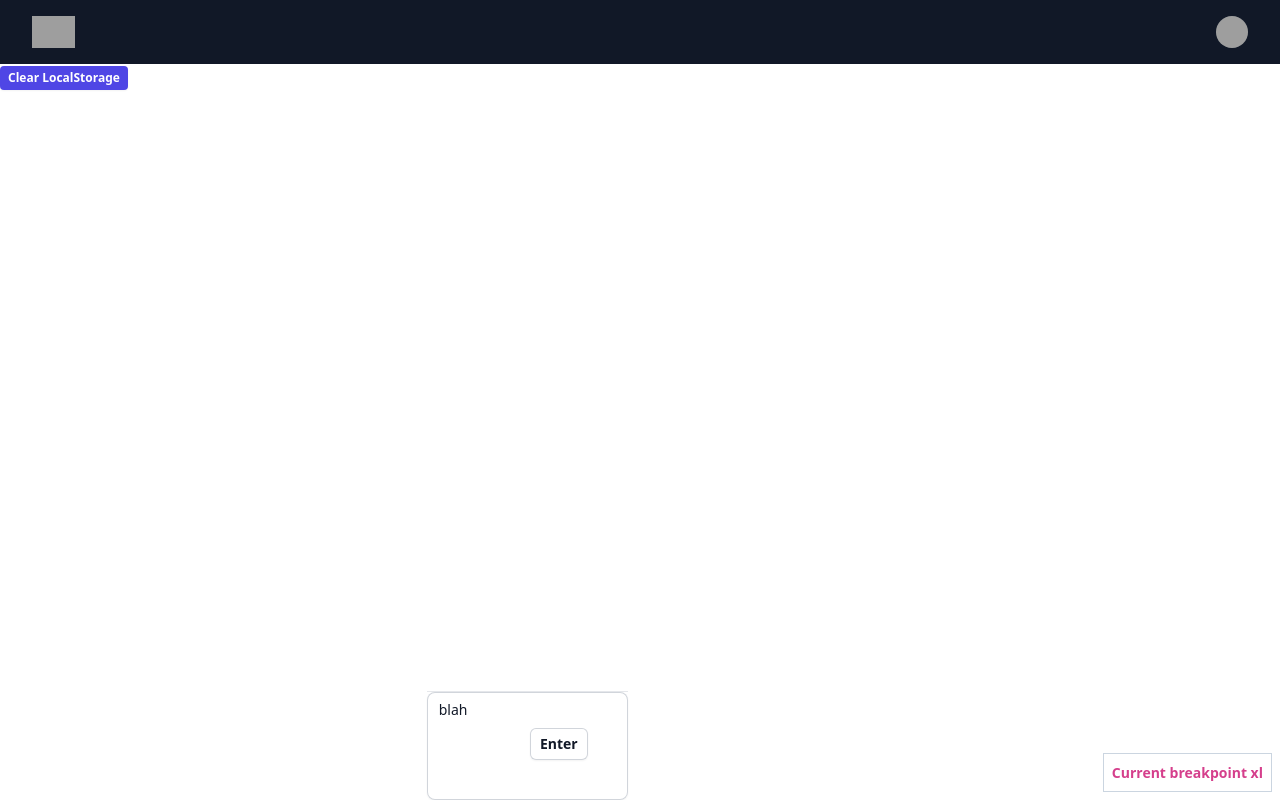
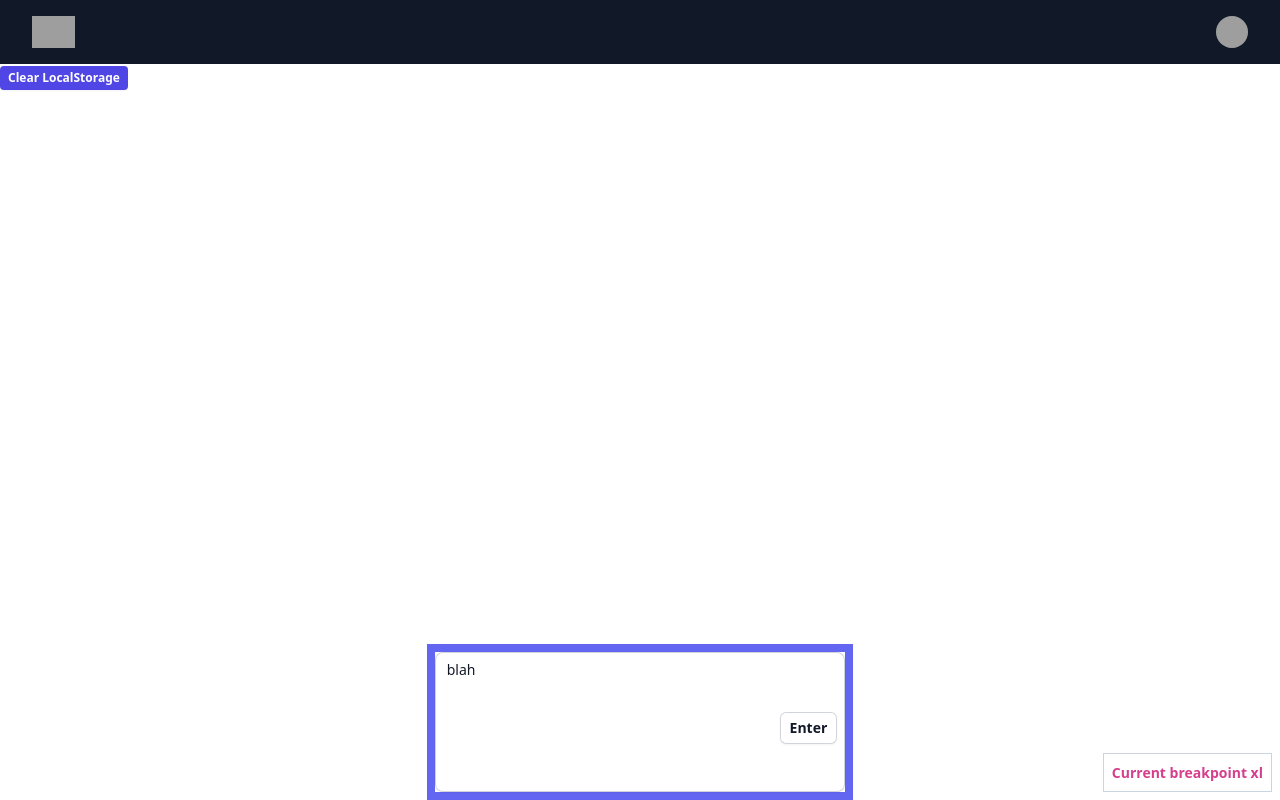
Before and after one commit to ChangedNameTo/solo-helper, a React (Vite) app: page / in a window 1280 px wide. Built offline with nearby package versions, Linux system fonts and the light colour scheme; grey boxes are pictures that could not be loaded; what javascript-time-ago would draw is missing.

Commit message:
List scroll works

```diff
--- a/src/components/CommandInputBox.jsx
+++ b/src/components/CommandInputBox.jsx
@@ -10,7 +10,7 @@ export default function CommandInputBox(props) {
   }
 
   return (
-    <form className="flex-auto" onSubmit={(e) => submitCommand(e)}>
+    <form className="m-2 flex-auto bg-white" onSubmit={(e) => submitCommand(e)}>
       <div className="overflow-hidden rounded-lg pb-12 shadow-sm ring-1 ring-inset ring-gray-300 focus-within:ring-2 focus-within:ring-indigo-600">
         <label htmlFor="comment" className="sr-only">
           What happens next?
@@ -29,7 +29,7 @@ export default function CommandInputBox(props) {
         />
         <button
           type="submit"
-          className="absolute bottom-10 right-10 rounded-md bg-white px-2.5 py-1.5 text-sm font-semibold text-gray-900 shadow-sm ring-1 ring-inset ring-gray-300 hover:bg-gray-50"
+          className="bottom-10 float-right mx-2 rounded-md bg-white px-2.5 py-1.5 text-sm font-semibold text-gray-900 shadow-sm ring-1 ring-inset ring-gray-300 hover:bg-gray-50"
         >
           Enter
         </button>
--- a/src/components/GameFeed.jsx
+++ b/src/components/GameFeed.jsx
@@ -1,4 +1,4 @@
-import { useEffect, useState } from "react";
+import { useEffect, useState, useRef } from "react";
 import CommandInputBox from "./CommandInputBox";
 
 import MessageListItem from "./MessageListItem";
@@ -16,8 +16,41 @@ export default function GameFeed() {
     return initialValue || [];
   });
 
+  const messageListRef = useRef(null);
+
   useEffect(() => {
     localStorage.setItem("messages", JSON.stringify(messages));
+  }, [messages]);
+
+    // Calculate the maximum height based on the viewport size
+  const calculateMaxHeight = () => {
+    const viewportHeight = window.innerHeight;
+    const headerHeight = 64; // Adjust this value based on your header size
+    const footerHeight = 156; // Adjust this value based on your header size
+    return viewportHeight - headerHeight - footerHeight;
+  };
+
+  useEffect(() => {
+    // Update the maximum height when the viewport is resized
+    const handleResize = () => {
+      const maxHeight = calculateMaxHeight();
+      messageListRef.current.style.maxHeight = `${maxHeight}px`;
+    };
+
+    window.addEventListener('resize', handleResize);
+    // Initial calculation and set
+    const initialMaxHeight = calculateMaxHeight();
+    messageListRef.current.style.maxHeight = `${initialMaxHeight}px`;
+
+    // Clean up the event listener
+    return () => {
+      window.removeEventListener('resize', handleResize);
+    };
+  }, []);
+
+  // Scroll to the bottom of the message list when new messages are added.
+  useEffect(() => {
+    messageListRef.current.scrollTop = messageListRef.current.scrollHeight;
   }, [messages]);
 
   const newMessage = (messageText) => {
@@ -31,8 +64,8 @@ export default function GameFeed() {
   };
 
   return (
-    <div className="divide-y divide-gray-200 flex-col h-full">
-      <ul role="list" className="space-y-6 overflow-auto">
+    <div className="flex flex-col h-full">
+        <ul role="list" className="flex-grow space-y-6 overflow-scroll" ref={messageListRef}>
           {messages.map((activityItem, activityItemIdx) => (
             <MessageListItem
               props={activityItem}
@@ -41,11 +74,9 @@ export default function GameFeed() {
             />
           ))}
         </ul>
-      <div className="absolute bottom-0">
       {/* New comment form */}
-        <div className="flex gap-x-3">
-          <CommandInputBox onClick={(i) => newMessage(i)} />
-        </div>
+      <div className="gap-x-3 bg-indigo-500 min-h-0 flex-shrink-0">
+        <CommandInputBox onClick={(i) => newMessage(i)}/>
       </div>
     </div>
   );
```
Lines whose indentation alone changed are shown as unchanged.
